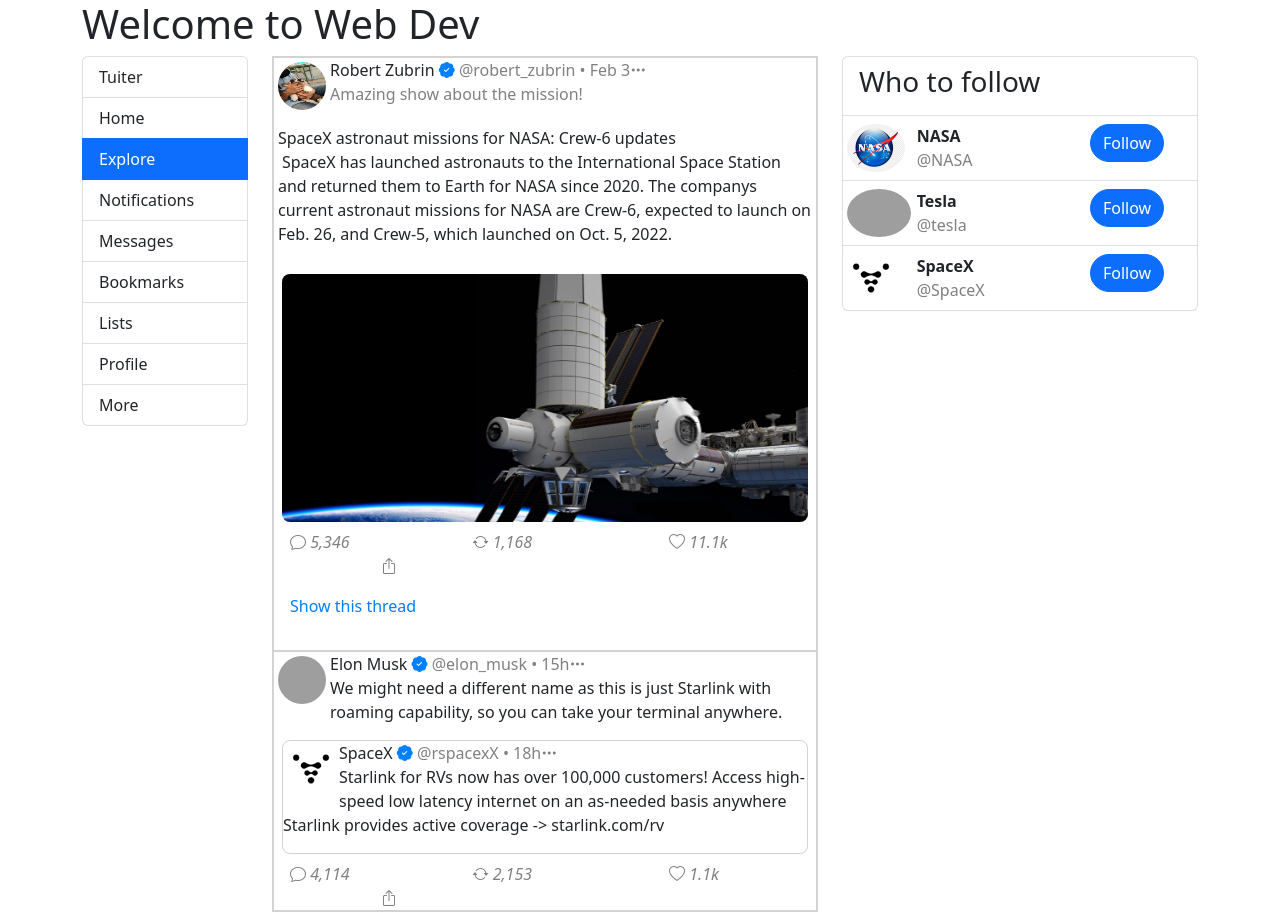
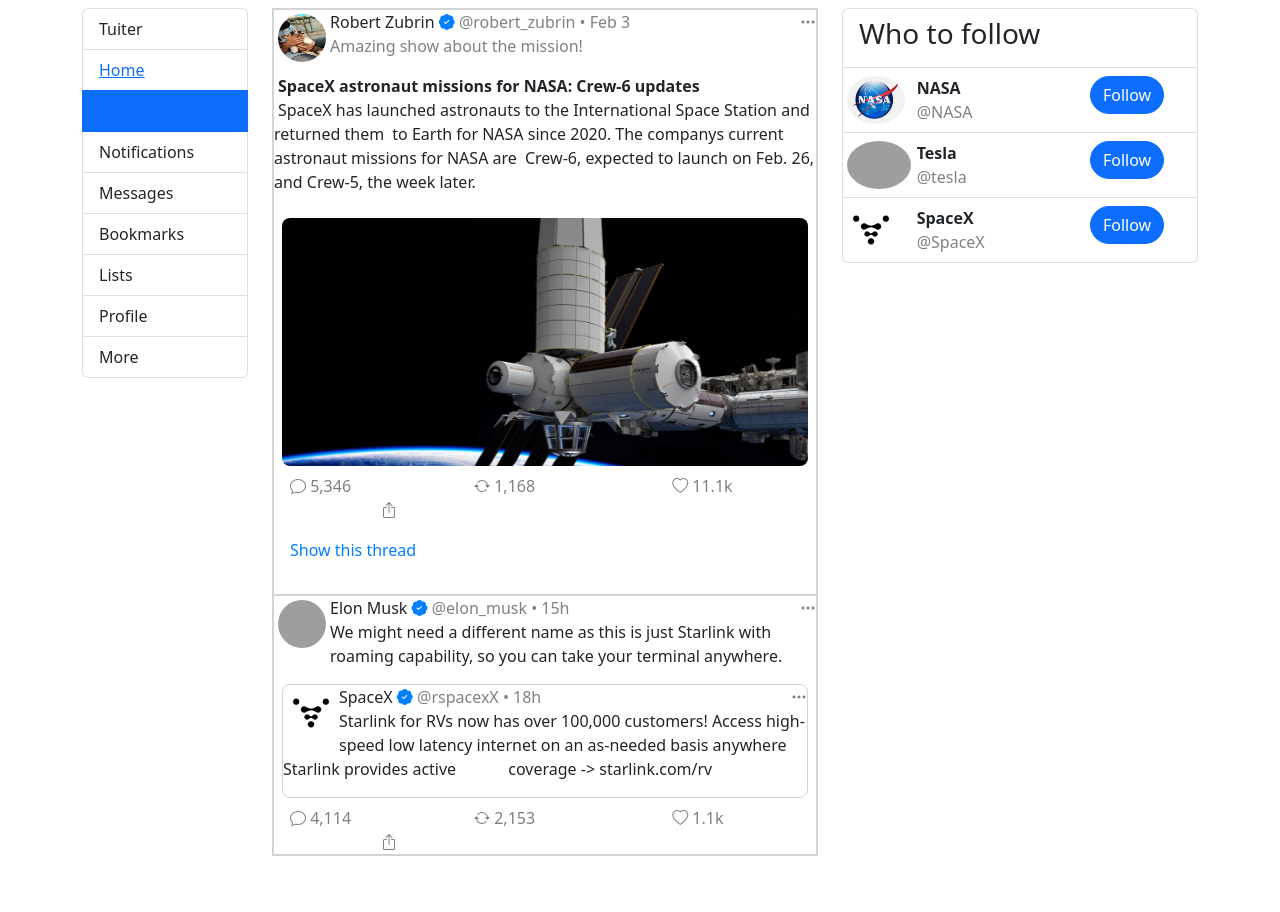
Before and after one commit to maryjoseph11/tuiter-react-app, a React (Create React App) app: page /tuiter/home in a window 1280 px wide. After the commit the page ends 856 px from the top, so only its background shows below. Built offline with nearby package versions, Linux system fonts and the light colour scheme; grey boxes are pictures that could not be loaded.

Commit message:
a6 React.js sp23

```diff
--- a/src/App.js
+++ b/src/App.js
@@ -11,7 +11,7 @@
   return(
   <BrowserRouter>
       <div className="container">
-      <h1>Welcome to Web Dev</h1>
+
 
       <Routes>
         <Route path = "/hello" element={<HelloWorld/>}/>
--- a/src/Labs/a6/hello-world.js
+++ b/src/Labs/a6/hello-world.js
@@ -4,6 +4,7 @@
 function HelloWorld() {
  return(
   <div>
+  <h1>Welcome to Web Dev</h1>
    <Nav/>
    <h1>Hello World!</h1>
   </div>
--- a/src/Labs/a6/index.js
+++ b/src/Labs/a6/index.js
@@ -8,6 +8,7 @@
 function Assignment6() {
     return(
     <div>
+        <h1>Welcome to Web Dev</h1>
         <Link to="/">Lab</Link> |
         <Link to="/hello">Hello</Link> |
         <Link to="/tuiter/*">Tuiter</Link>
--- a/src/tuiter/home/index.css
+++ b/src/tuiter/home/index.css
@@ -27,6 +27,10 @@
     padding-bottom: 10%;
 }
 
-.wd-alignr{
-    flexDirection: 'row-reverse';
+.wd-moveright{
+    float:right;
 }
+
+.wd-fontnorm{
+    font-style: normal;
+}
--- a/src/tuiter/home/index.js
+++ b/src/tuiter/home/index.js
@@ -9,29 +9,31 @@
 
                 <p >Robert Zubrin
                     <span className="wd-grey"> <i className="bi bi-patch-check-fill wd-blue"></i> @robert_zubrin • Feb 3
-                    <i class="bi bi-three-dots wd-alignr"></i> </span>
+                    <i class="bi bi-three-dots wd-moveright"></i> </span>
                     <br/><span className="wd-grey">Amazing show about the mission!</span>
                 </p>
 
                 <div>
-                    <p className="p-1">SpaceX astronaut missions for NASA: Crew-6 updates<br/>
-                    <span className="p-1">SpaceX has launched astronauts to the International Space Station and returned them to Earth for NASA since 2020. The companys current astronaut missions for NASA are Crew-6, expected to launch on Feb. 26, and Crew-5, which launched on Oct. 5, 2022.</span> </p>
+                    <p><span className="p-1" style={{ fontWeight: 'bold' }}>SpaceX astronaut missions for NASA: Crew-6 updates</span><br/>
+                    <span className="p-1">SpaceX has launched astronauts to the International Space Station and returned them <span className="p-1">
+                    to Earth for NASA since 2020. The companys current astronaut missions for NASA are <span className="p-1">Crew-6, expected to launch on Feb. 26, and Crew-5,
+                    the week later.</span></span></span> </p>
                     <img src = "spaceship.png" width="100%" height= "264" className="rounded-4 shadow-4 float-start p-2"/>
                 </div>
 
-                <i className="bi bi-chat m-3 wd-grey">
+                <i className="bi bi-chat m-3 wd-grey wd-fontnorm">
                     <span> 5,346</span>
                 </i>
 
-                <i className="bi bi-arrow-repeat wd-right wd-left wd-grey">
+                <i className="bi bi-arrow-repeat wd-right wd-left wd-grey wd-fontnorm">
                     <span> 1,168</span>
                 </i>
 
-                <i className="bi bi-heart wd-right wd-left wd-grey">
+                <i className="bi bi-heart wd-right wd-left wd-grey wd-fontnorm">
                     <span> 11.1k</span>
                 </i>
 
-                <i className="bi bi-box-arrow-up wd-right wd-left wd-grey"></i>
+                <i className="bi bi-box-arrow-up wd-right wd-left wd-grey wd-fontnorm"></i>
 
                 <p className="p-3 wd-blue wd-padbottom2">Show this thread</p>
             </div>
@@ -41,7 +43,7 @@
 
                    <p >Elon Musk
                     <span className="wd-grey"> <i className="bi bi-patch-check-fill wd-blue"></i> @elon_musk • 15h
-                    <i class="bi bi-three-dots wd-alignr"></i> </span>
+                    <i class="bi bi-three-dots wd-moveright"></i> </span>
                     <br/>We might need a different name as this is just Starlink with roaming capability, so you can take
                     your terminal anywhere.
                    </p>
@@ -50,25 +52,25 @@
                     <img src = "relativityspace.png" width="48" height= "48" className="rounded-5 shadow-4 float-start m-1"/>
                     <p >SpaceX
                         <span className="wd-grey"> <i className="bi bi-patch-check-fill wd-blue"></i> @rspacexX • 18h
-                        <i class="bi bi-three-dots wd-alignr"></i> </span>
+                        <i class="bi bi-three-dots wd-moveright"></i> </span>
                         <br/>Starlink for RVs now has over 100,000 customers! Access high-speed low latency internet on an as-needed
-                        basis anywhere Starlink provides active coverage -> starlink.com/rv
+                        basis anywhere Starlink provides active <span className="p-5">coverage -> starlink.com/rv </span>
                     </p>
                    </div>
 
-                   <i className="bi bi-chat m-3 wd-grey">
+                   <i className="bi bi-chat m-3 wd-grey wd-fontnorm">
                     <span> 4,114</span>
                    </i>
 
-                   <i className="bi bi-arrow-repeat wd-right wd-left wd-grey">
+                   <i className="bi bi-arrow-repeat wd-right wd-left wd-grey wd-fontnorm">
                     <span> 2,153</span>
                    </i>
 
-                   <i className="bi bi-heart wd-right wd-left wd-grey">
+                   <i className="bi bi-heart wd-right wd-left wd-grey wd-fontnorm">
                     <span> 1.1k</span>
                    </i>
 
-                   <i className="bi bi-box-arrow-up wd-right wd-left wd-grey"></i>
+                   <i className="bi bi-box-arrow-up wd-right wd-left wd-grey wd-fontnorm"></i>
 
 
             </div>
--- a/src/tuiter/navigation-sidebar/index.js
+++ b/src/tuiter/navigation-sidebar/index.js
@@ -10,11 +10,15 @@
          <a className="list-group-item">Tuiter</a>
          <a className={`list-group-item
                         ${active === 'home'?'active':''}`}>
+         <a href="/Tuiter/home">
            Home
+         </a>
          </a>
          <a className={`list-group-item
                         ${active === 'explore'?'active':''}`}>
+         <a href="/Tuiter/explores">
            Explore
+         </a>
          </a>
          <a className={`list-group-item
                         ${active === 'notifications'?'active':''}`}>
```
